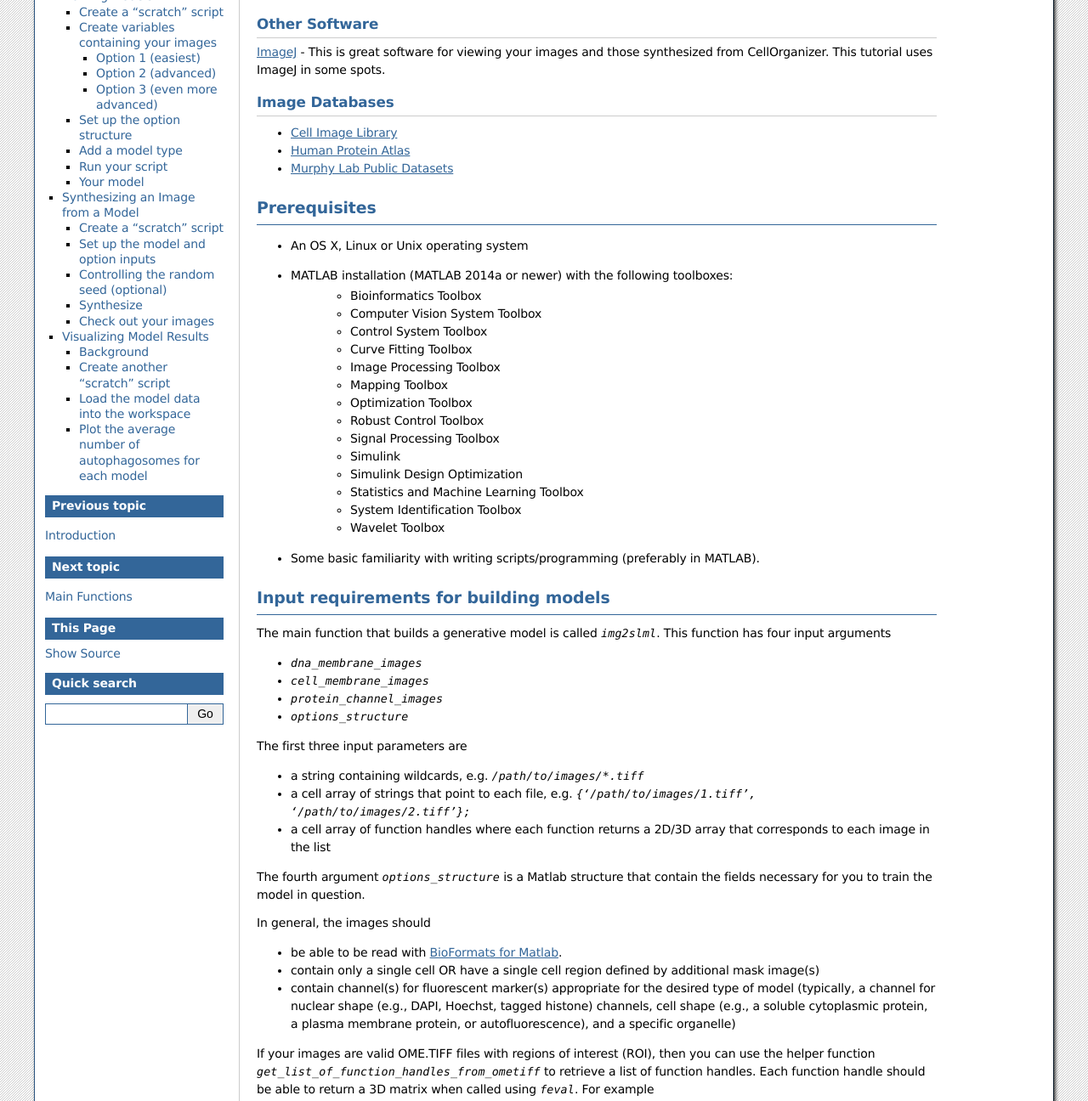
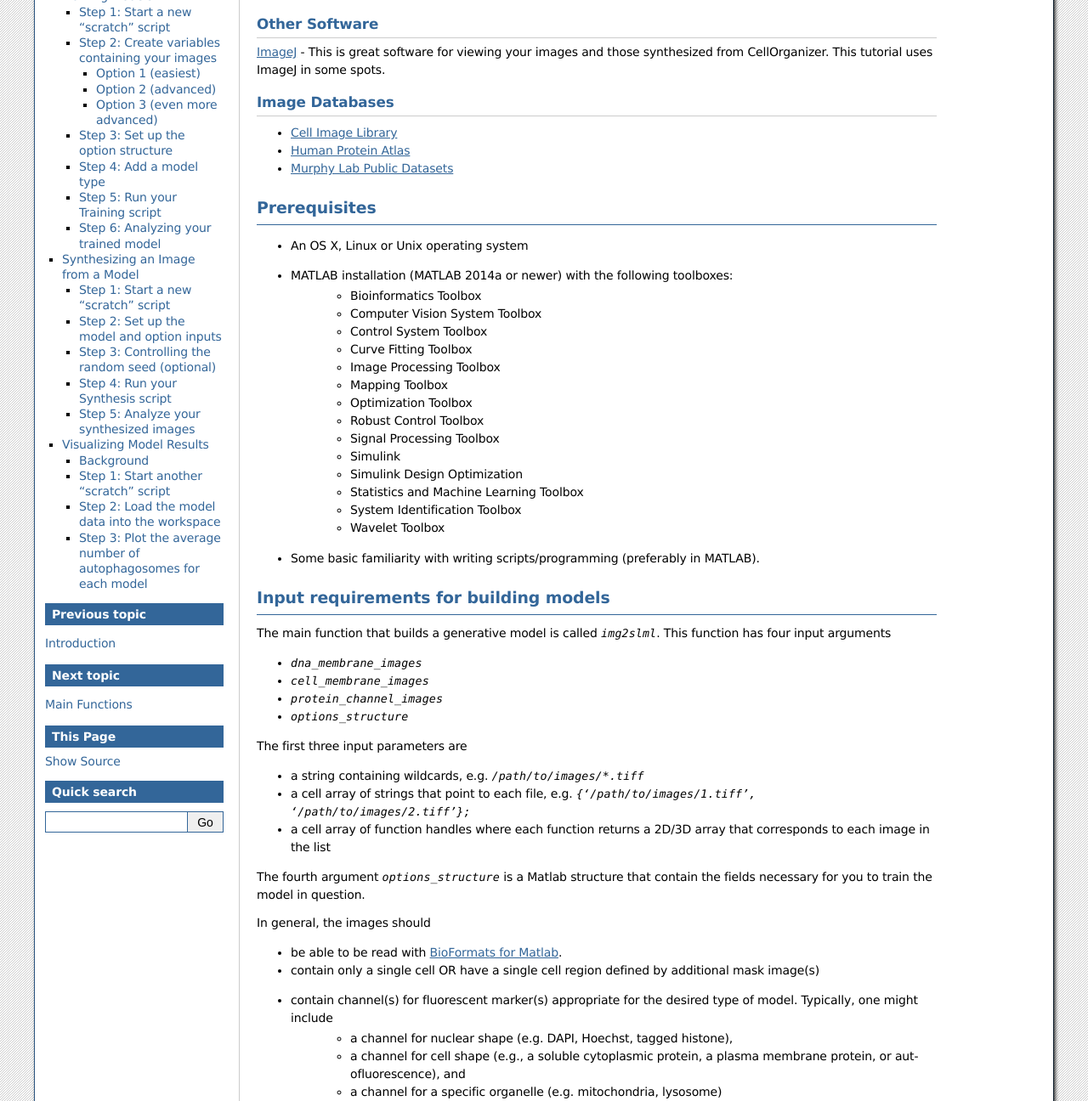
Before and after one commit to murphygroup/cellorganizer-documentation_old, a Sphinx documentation site: the page built from source/chapters/tutorials.rst, in a window 1280 px wide and 1400 px high, scrolled down 534 px, cut to the strip 0-1296 px from the top of the window. Shown: the whole strip at 85% size. Built offline with Sphinx 7.4.7, drawn with Linux system fonts in a browser that asks for light colours; pages that are not in the unit, such as notebooks, are missing from menus; some of the changed text lies outside the part shown.

Commit message:
Made edits that Ulani recommended.

```diff
--- a/source/chapters/tutorials.rst
+++ b/source/chapters/tutorials.rst
@@ -76,7 +76,10 @@ In general, the images should
 
 * be able to be read with `BioFormats for Matlab <http://loci.wisc.edu/software/bio-formats>`_.
 * contain only a single cell OR have a single cell region defined by additional mask image(s)
-* contain channel(s) for fluorescent marker(s) appropriate for the desired type of model (typically, a channel for nuclear shape (e.g., DAPI, Hoechst, tagged histone) channels, cell shape (e.g., a soluble cytoplasmic protein, a plasma membrane protein, or autofluorescence), and a specific organelle)
+* contain channel(s) for fluorescent marker(s) appropriate for the desired type of model. Typically, one might include
+	* a channel for nuclear shape (e.g. DAPI, Hoechst, tagged histone),
+	* a channel for cell shape (e.g., a soluble cytoplasmic protein, a plasma membrane protein, or autofluorescence), and
+	* a channel for a specific organelle (e.g. mitochondria, lysosome)
 
 If your images are valid OME.TIFF files with regions of interest (ROI), then you can use the helper function `get_list_of_function_handles_from_ometiff` to retrieve a list of function handles. Each function handle should be able to return a 3D matrix when called using `feval`. For example
 
@@ -120,12 +123,12 @@ Training Models
 
 The training portion of this tutorial covers the very basic setup required to get ``img2slml`` up and running.
 
-Create a “scratch” script
--------------------------
+Step 1: Start a new "scratch" script
+------------------------------------
 Click "New" |rarr| "New Script", and save your file as ``tutorial_train.m`` (making sure that the file is saved to the "Documents" |rarr| "MATLAB" path, but not inside the “cellorganizer” folder). Instead of typing the commands in the following sections into the Command Window, type (or copy and paste) them into ``tutorial_train.m``.  This will keep track of what you have done so far and provide a resource for later use of CellOrganizer.
 
-Create variables containing your images
----------------------------------------
+Step 2: Create variables containing your images
+-----------------------------------------------
 We next need to tell CellOrganizer which cellular images we would like to use. To make life easier in the future, let's start by defining a variable that contains the path to the directory where our images for the project are going to be stored.  You can find raw 3D images for HeLa cells in the path below, which we will rename as ``img__dir``::
 
 	img_dir = '/Users/admin/Documents/MATLAB/cellorganizer_2.5.2/images/HeLa/3D/raw';
@@ -166,8 +169,8 @@ Option 3 (even more advanced)
 
 Here we're using the CellOrganizer provided function ``ml_readimage`` to read in and return the actual image matrix, but any function that returns the actual image matrix of data will work.
 
-Set up the option structure
----------------------------
+Step 3: Set up the option structure
+-----------------------------------
 The option structure tells CellOrganizer how you want to build a model, and allows for option input. Most of the options have default values, so we don't have to set them manually for this tutorial. However, we do need to provide a pixel resolution fpr creating the images and a filename for saving the resulting model. To define the appropriate options, we create a struct variable called ``train_options`` and set its fields accordingly::
 
 	% this is the pixel resolution in um of the images
@@ -187,8 +190,8 @@ So far we have the bare *minimum* requirements for setting up a model. We will s
 
 This downsamples our input images by 4 in the x- and y-dimensions, decreasing the memory used for the tutorial.
 
-Add a model type
-----------------
+Step 4: Add a model type
+------------------------
 
 We also need to specify what type of model we would like to train.  We do this by adding additional lines to the options structure::
 
@@ -207,12 +210,12 @@ If your model building options don't require one or more of the image types (e.g
 
 (Note: make sure that your inputs to ``img2slml`` correspond to your setting of ``train.flag``)
 
-Run your script
----------------
+Step 5: Run your Training script
+--------------------------------
 Press the run button on the top of the MATLAB window or type the name of your script into the Command Window. If you used a lot of images or did not aggressively downsample your images it may take some time to run.
 
-Your model
-----------
+Step 6: Analyzing your trained model
+------------------------------------
 After your script has finished running in CellOrganizer without error, you should have a .mat file named model.mat in the directory in which you ran the code. Congratulations, you made it! If you load that file into your workspace, you'll see that this is another struct with fields. This is the model of your cell images. You'll notice that it's a lot smaller in file size than the collection of source images you used to train it. Take some time to explore these fields.
 
 Synthesizing an Image from a Model
@@ -220,12 +223,12 @@ Synthesizing an Image from a Model
 
 We will next describe how to synthesize a cell shape in CellOrganizer. The main function here is ``slml2img.m``. This function takes two inputs: a cell array of paths to the models from which we want to synthesize an image, and a list of options.
 
-Create a "scratch" script
--------------------------
+Step 1: Start a new "scratch" script
+------------------------------------
 First, we create a new script and call it ``tutorial_synthesis.m``.
 
-Set up the model and option inputs
-----------------------------------
+Step 2: Set up the model and option inputs
+------------------------------------------
 Start by defining two variables: a cell-array containing the path to the model you created in the **Training** section, and a new option structure (different from the one used for learning). If you followed the instructions in the **Training** section, then you should be able to create a variable using the same path as in **Step 2** of **Training**.::
 
 	model_path = {'model.mat'};
@@ -244,8 +247,8 @@ The option structure is set up similarly to the one in **Training**. Here we cre
 	%generate two images
 	synth_options.numberOfSynthesizedImages = 2;
 
-Controlling the random seed (optional)
---------------------------------------
+Step 3: Controlling the random seed (optional)
+----------------------------------------------
 
 CellOrganizer generates synthetic images by randomly drawing parameter values from the distributions contained in the specific model.  The random numbers are provided by the MATLAB ``rand`` function, and the specific sequence of random numbers the program will get when it calls ``rand`` can be controlled by specifying a *random* seed (which can be any number) using the ``rng`` function::
 
@@ -255,16 +258,16 @@ If we do this, the specific images that CellOrganizer will generate will be the
 
 Now that we have everything set up, we can generate an image or two!
 
-Synthesize
-----------
+Step 4: Run your Synthesis script
+---------------------------------
 As in the last line of our script, we call ``slml2img.m`` with the option structure we defined::
 
 	slml2img(model_path, synth_options);
 
 Save your file and run it. This may take a while, especially if you have decided to generate many images.
 
-Check out your images
----------------------
+Step 5: Analyze your synthesized images
+---------------------------------------
 After the image generation is complete, you can view them. In the current directory you should see a folder named "synthesis_tutorial", which should contain two directories, “cell1” and “cell2”, each of which contain images corresponding to each channel drawn from the model you trained in the **Training** section. While these images can be opened in ImageJ, we are going to demonstrate two useful tools in CellOrganizer that we frequently use to explore our synthesized images.
 
 First we're going to create an *indexed image* by combining output images::
@@ -306,16 +309,16 @@ Let’s say we are curious as to how the number of autophagosomes changes with B
 
 That .mat file has two variables saved in it. One is a list of drug micromolar concentrations, and the other is a list of models trained with images of cells at those concentrations (like the above two images). For each model, we're going to plot the number of autophagosomes versus the Bafilomycin concentration.
 
-Create another "scratch" script
--------------------------------
+Step 1: Start another "scratch" script
+---------------------------------------
 Lets call this one `plotObjsByModel.m`
 
-Load the model data into the workspace
---------------------------------------
+Step 2: Load the model data into the workspace
+----------------------------------------------
 Load the .mat file you downloaded into the Workspace by double clicking on it. You should see two variables, ``conc``, and ``models``. These are the variables that contain the drug concentrations and trained CellOrganizer models of cells exposed to Bafilomycin at those concentrations. You can access the first model by typing ``models{1}``, the second model by ``models{2}`` and so on. You will see that there are a lot of components to these models, but we're just interested in the number of objects under each condition.
 
-Plot the average number of autophagosomes for each model
---------------------------------------------------------
+Step 3: Plot the average number of autophagosomes for each model
+----------------------------------------------------------------
 We must access the component of the model that contains the distribution for the number of objects. We can access that in the first model with::
 
 	models{1}.proteinModel.objectModel.numStatModel
```
Also changed, not shown: other parts of source/chapters/tutorials.rst (+1 -1 lines).
